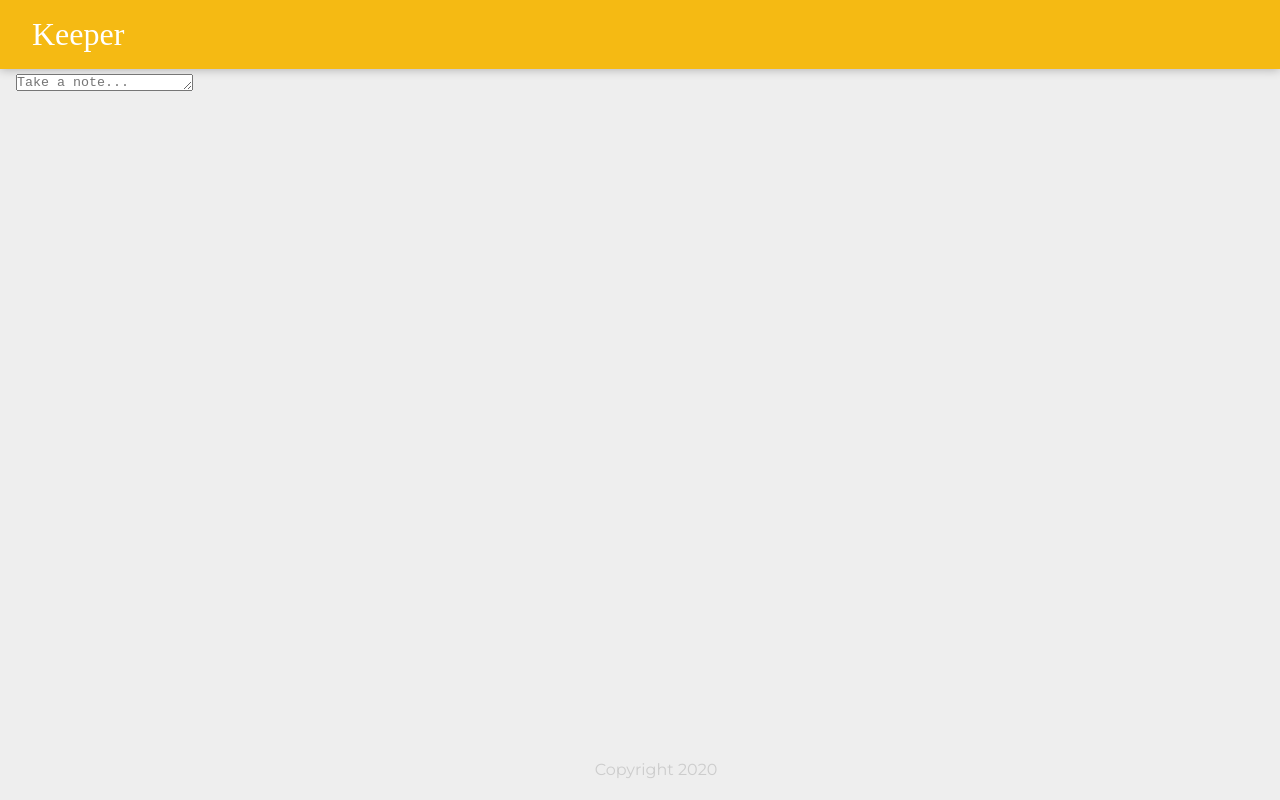
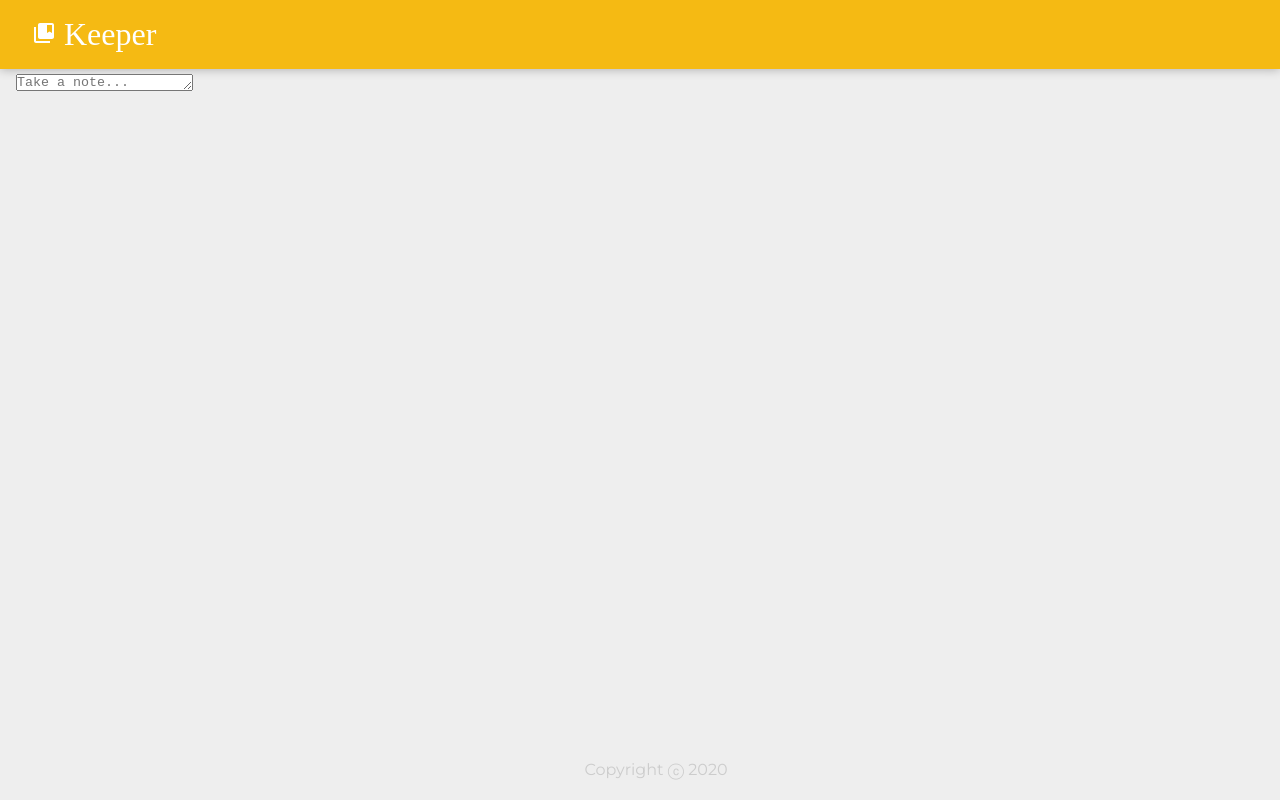
Before and after one commit to 1502shivam-singh/For-the-Web, a React (Create React App) app in the folder Keeper web app/: page / in a window 1280 px wide. Built offline with nearby package versions, Linux system fonts and the light colour scheme; a web font is replaced by a local one.

Commit message:
Added component files

```diff
--- /dev/null
+++ b/Keeper web app/src/Footer.jsx
@@ -0,0 +1,12 @@
+import React from "react";
+
+function Footer() {
+  const year = new Date().getFullYear();
+  return (
+    <footer>
+      <p>Copyright ⓒ {year}</p>
+    </footer>
+  );
+}
+
+export default Footer;
--- /dev/null
+++ b/Keeper web app/src/Header.jsx
@@ -0,0 +1,14 @@
+import React from "react";
+import CollectionsBookmarkIcon from "@material-ui/icons/CollectionsBookmark";
+
+function Header() {
+  return (
+    <header>
+      <h1>
+        <CollectionsBookmarkIcon /> Keeper
+      </h1>
+    </header>
+  );
+}
+
+export default Header;
--- a/Keeper web app/src/Note.jsx
+++ b/Keeper web app/src/Note.jsx
@@ -1,17 +1,20 @@
 import React from "react";
+import DeleteIcon from "@material-ui/icons/Delete";
 
-function note() {
+function Note(props) {
+  function handleClick() {
+    props.onDelete(props.id);
+  }
+
   return (
     <div className="note">
-      <h1>Note</h1>
-      <p>
-        Lorem ipsum dolor sit, amet consectetur adipisicing elit. Adipisci,
-        impedit odit cum placeat modi labore sequi, veritatis laboriosam eveniet
-        velit, eligendi voluptas aspernatur obcaecati distinctio iste libero
-        magnam quisquam porro.
-      </p>
+      <h1>{props.title}</h1>
+      <p>{props.content}</p>
+      <button onClick={handleClick}>
+        <DeleteIcon />
+      </button>
     </div>
   );
 }
 
-export default note;
+export default Note;
```
